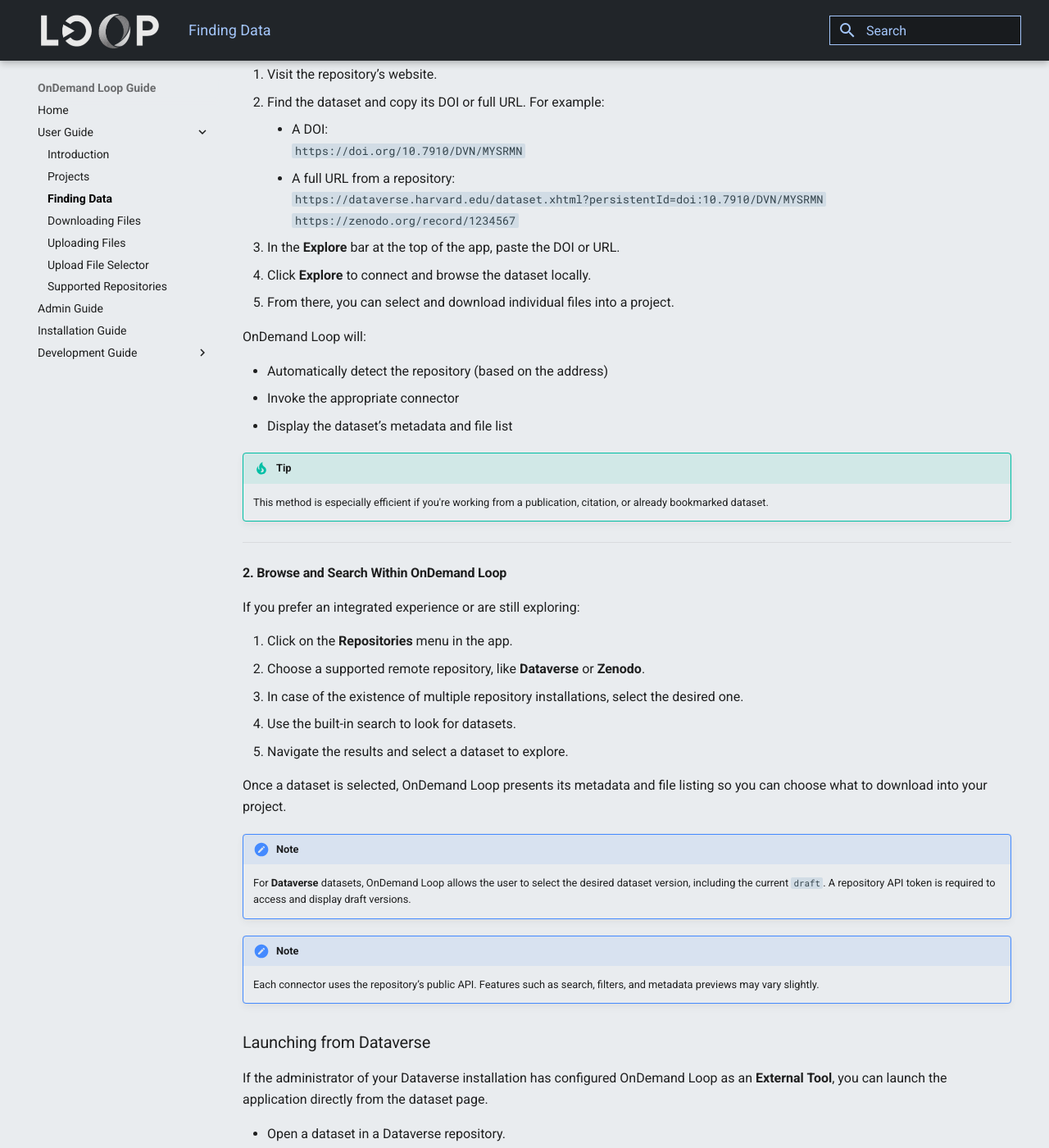
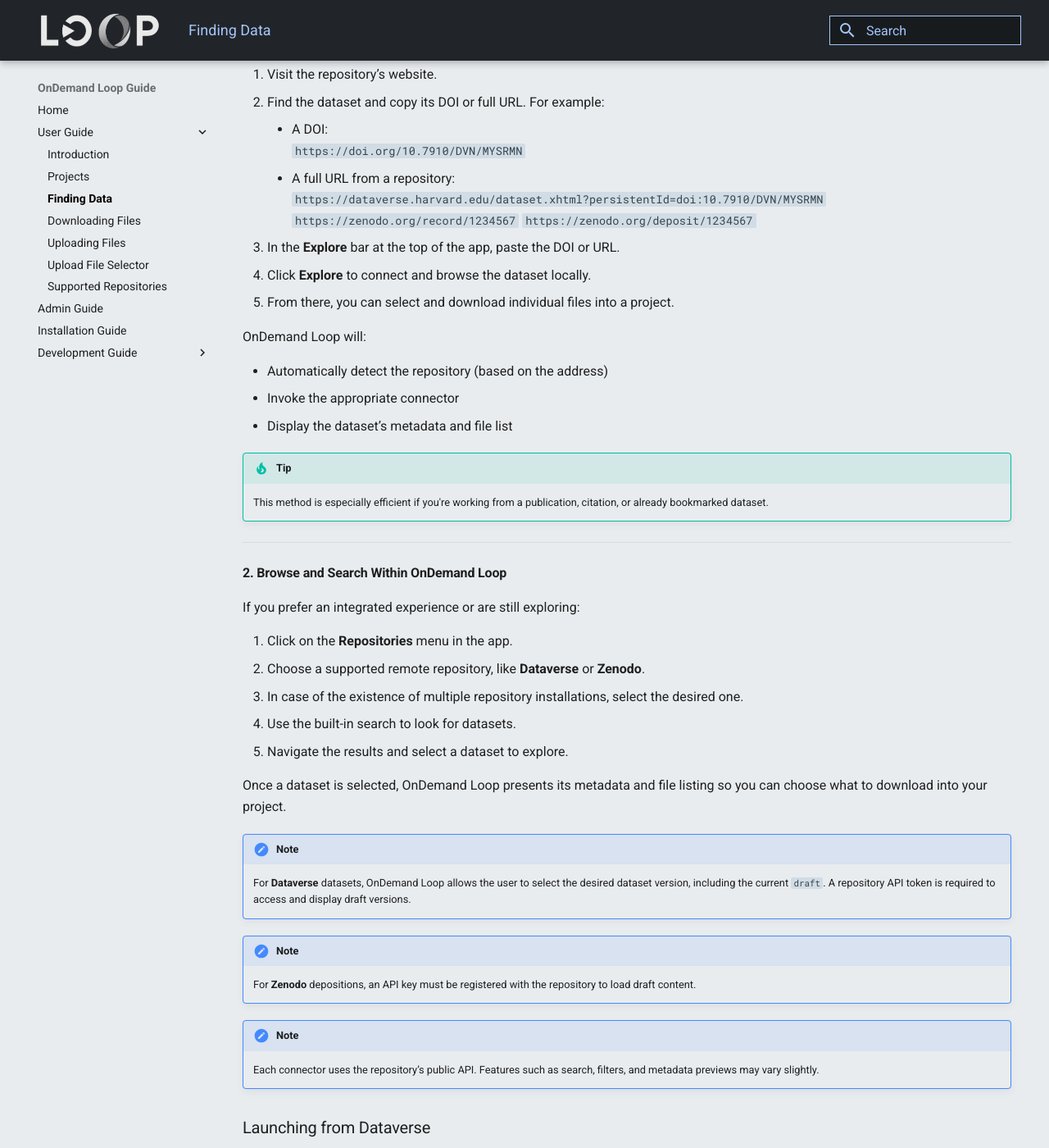
Before and after one commit to theam/aday-ondemand-loop, an MkDocs documentation site: the page built from docs/guide/content/user_guide/finding_data.md, in a window 1280 px wide and 1400 px high, scrolled down 915 px. Shown: the whole window at 82% size. Built offline with MkDocs 1.6.1 and Material for MkDocs 9.7.7, drawn with Linux system fonts in a browser that asks for light colours; some of the changed text lies outside the part shown.

Commit message:
Refine Zenodo record badge and document deposition URLs

```diff
--- a/docs/guide/content/user_guide/finding_data.md
+++ b/docs/guide/content/user_guide/finding_data.md
@@ -11,8 +11,7 @@ The application supports two ways of finding datasets from remote repositories:
 !!! note "Supported Repositories"
 
     OnDemand Loop currently supports two repository connectors: **Dataverse** and **Zenodo** ([contributions are welcome to add more](../development_guide/contributing.md)).
-    **Public datasets** with published versions are supported for downloading by default. **Dataverse draft datasets** are
-    supported after an API key is provided.
+    **Public datasets** with published versions are supported for downloading by default. **Dataverse draft datasets** and **Zenodo depositions** are supported after an API key is provided.
 
 ---
 
@@ -40,6 +39,7 @@ If you already know the dataset you need, this is the fastest option:
     - A full URL from a repository:
       `https://dataverse.harvard.edu/dataset.xhtml?persistentId=doi:10.7910/DVN/MYSRMN`
       `https://zenodo.org/record/1234567`
+      `https://zenodo.org/deposit/1234567`
 3. In the **Explore** bar at the top of the app, paste the DOI or URL.
 4. Click **Explore** to connect and browse the dataset locally.
 5. From there, you can select and download individual files into a project.
@@ -75,6 +75,10 @@ Once a dataset is selected, OnDemand Loop presents its metadata and file listing
 
 !!! note
 
+    For **Zenodo** depositions, an API key must be registered with the repository to load draft content.
+
+!!! note
+
     Each connector uses the repository’s public API. Features such as search, filters, and metadata previews may vary slightly.
 
 ### Launching from Dataverse
```
Also changed, not shown: docs/guide/content/user_guide/supported_repositories.md (+2 -2 lines), 4 other files.
